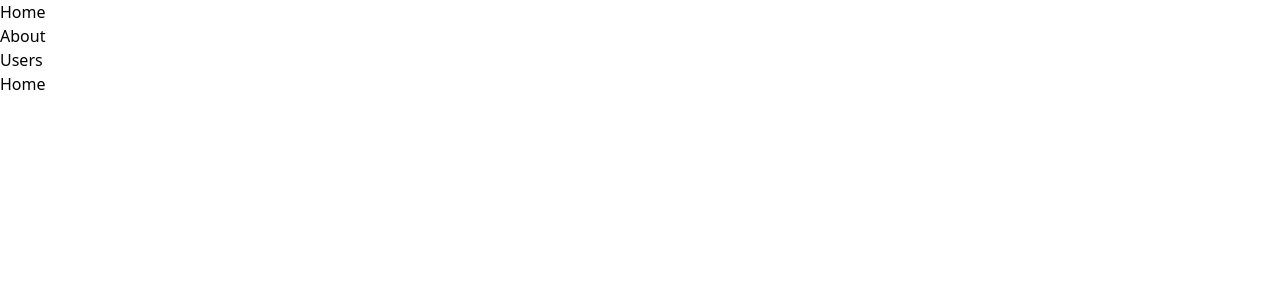
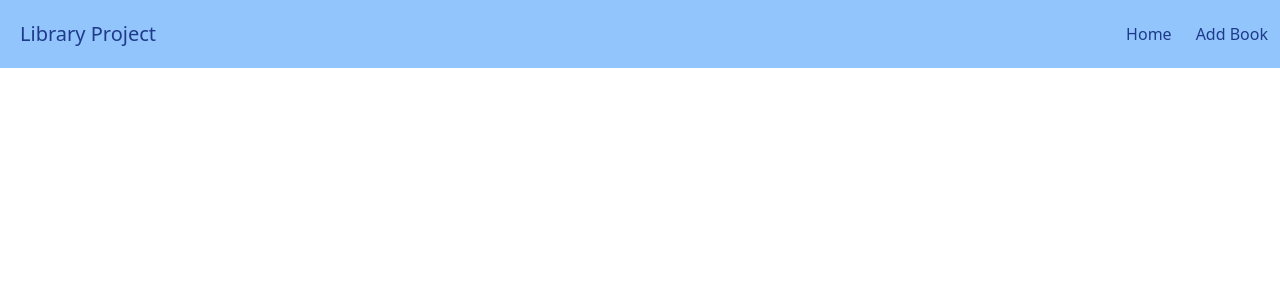
Before and after one commit to stephenduenas/library-project, a React (Create React App) app in the folder client/: page / in a window 1280 px wide. Shown: the top 300 px of the page. Built offline with nearby package versions, Linux system fonts and the light colour scheme.

Commit message:
Added navigation bar UI and Router

```diff
--- a/client/src/App.js
+++ b/client/src/App.js
@@ -1,60 +1,33 @@
-import React from "react";
+
+// import Form from './components/Form/Form';
+// import Home from './components/Home/Home';
+import NavigationBar from './components/NavigationBar/NavigationBar';
 import {
   BrowserRouter as Router,
   Switch,
-  Route,
-  Link
+  Route
 } from "react-router-dom";
-import { useSelector } from 'react-redux'
-function App() {
 
+const App = () => {
   return (
     <Router>
-      <div>
-        <nav>
-          <ul>
-            <li>
-              <Link to="/">Home</Link>
-            </li>
-            <li>
-              <Link to="/about">About</Link>
-            </li>
-            <li>
-              <Link to="/users">Users</Link>
-            </li>
-          </ul>
-        </nav>
-
-        {/* A <Switch> looks through its children <Route>s and
-            renders the first one that matches the current URL. */}
+      <div className="App font-roboto">
+        <NavigationBar></NavigationBar>
         <Switch>
-          <Route path="/about">
-            <About />
-          </Route>
-          <Route path="/users">
-            <Users />
-          </Route>
-          <Route path="/">
-            <Home />
-          </Route>
-        </Switch>
+            <Route exact path="/">
+              {/* <Home></Home> */}
+            </Route>
+            <Route exact path="/form">
+              {/* <Form></Form> */}
+            </Route>
+            <Route path="/">
+              <div>Not found</div>
+            </Route>
+          </Switch>
       </div>
     </Router>
+
   );
 }
 
-function Home() {
-  const test = useSelector(state => state.books);
-  console.log(test);
-  return <h2>Home</h2>;
-}
-
-function About() {
-  return <h2>About</h2>;
-}
-
-function Users() {
-  return <h2>Users</h2>;
-}
-
 export default App;
--- /dev/null
+++ b/client/src/components/Base/Links.js
@@ -0,0 +1,12 @@
+import { Link } from "react-router-dom";
+
+/**
+ * Link <a> Component
+ * @param {object} param0
+ * @returns
+ */
+const Links = ({ title, path }) => {
+    return <Link className="px-3 py-3 block hover:bg-blue-500 hover:text-white transition" to={path}>{ title }</Link>;
+}
+
+export default Links;
--- /dev/null
+++ b/client/src/components/NavigationBar/NavigationBar.js
@@ -0,0 +1,25 @@
+import Links from "../Base/Links";
+
+/**
+ * Navigation Component
+ * @returns JSX
+ */
+const NavigationBar = () => {
+    return (
+        <header className="bg-blue-300 text-blue-900">
+            <div className="container mx-auto">
+                <div className="sm:flex justify-between items-center">
+                <div>
+                    <span className="text-xl p-5 block">Library Project</span>
+                </div>
+                <ul className="sm:flex items-center">
+                    <li> <Links title="Home" path="/"></Links> </li>
+                    <li> <Links title="Add Book" path="/form"></Links> </li>
+                </ul>
+                </div>
+            </div>
+        </header>
+    );
+};
+
+export default NavigationBar;
```
